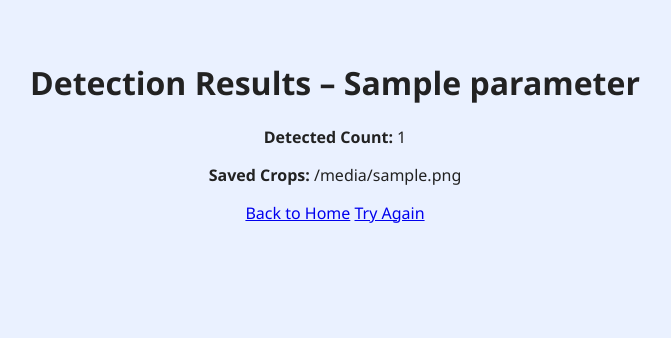
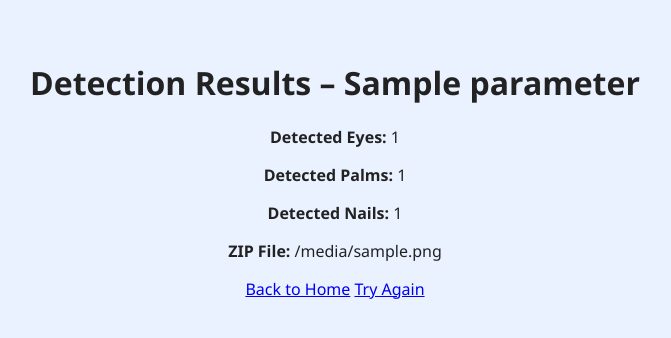
Before and after one commit to Sigfredkent123/nova-detection-pipeline, a Flask app: template templates/results.html in a window 1280 px wide. Shown: the top 338 px of the page, without its empty margins (305-976 px from the left). Run offline with Flask 3, Linux system fonts and the light colour scheme; the template is opened without the code that fills it: most values are stand-ins (such as "Sample title", 1, 10 or a date in 2020).

Commit message:
Update results.html

```diff
--- a/templates/results.html
+++ b/templates/results.html
@@ -9,18 +9,31 @@
   <div class="container">
     <h1>Detection Results – {{ parameter|capitalize }}</h1>
 
-    {% if result.annotated_image %}
-      <div class="result-block">
+    <div class="image-comparison">
+      {% if result.original_image %}
+      <div class="image-box">
+        <h2>Original Image</h2>
+        <img src="{{ url_for('view_file', filename=result.original_image) }}"
+             alt="Original" class="result-image">
+      </div>
+      {% endif %}
+
+      {% if result.annotated_image %}
+      <div class="image-box">
         <h2>Annotated Image</h2>
         <img src="{{ url_for('view_file', filename=result.annotated_image) }}"
-             alt="Annotated Image" class="result-image">
+             alt="Annotated" class="result-image">
       </div>
-    {% endif %}
+      {% endif %}
+    </div>
 
     <div class="info-block">
-      <p><strong>Detected Count:</strong>
-         {{ result.num_eyes or result.num_palms or result.num_nails or 0 }}</p>
-      <p><strong>Saved Crops:</strong> {{ result.zip_file }}</p>
+      {% if result.num_eyes %}<p><strong>Detected Eyes:</strong> {{ result.num_eyes }}</p>{% endif %}
+      {% if result.num_palms %}<p><strong>Detected Palms:</strong> {{ result.num_palms }}</p>{% endif %}
+      {% if result.num_nails %}<p><strong>Detected Nails:</strong> {{ result.num_nails }}</p>{% endif %}
+      {% if result.zip_file %}
+      <p><strong>ZIP File:</strong> {{ result.zip_file }}</p>
+      {% endif %}
     </div>
 
     <div class="button-group">
```
